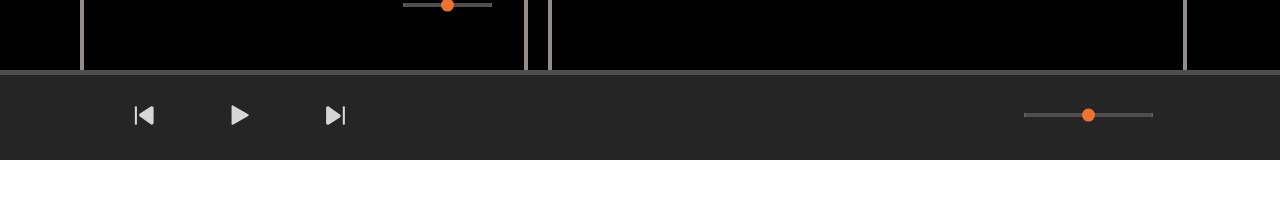
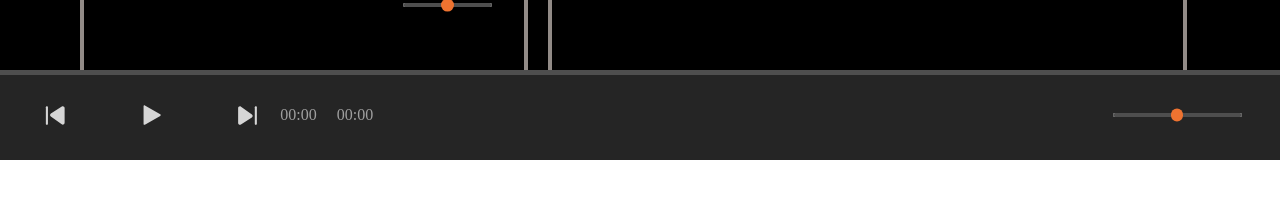
Before and after one commit to jsb8740/FarvoriteMusicList, a Vue app: page / in a window 1280 px wide. Shown: the part 640-838 px from the top of the page. Built offline with nearby package versions, Linux system fonts and the light colour scheme; a web font is replaced by a local one.

Commit message:
time 추가

```diff
--- a/src/components/layouts/TheFooter.vue
+++ b/src/components/layouts/TheFooter.vue
@@ -1,5 +1,5 @@
 <template>
-  <div class="controller">
+  <div class="controller" @click.prevent>
     <!-- <div class="progress">
       <svg></svg>
     </div> -->
@@ -11,8 +11,13 @@
     />
 
     <div class="musicPlayer">
-      <div>
+      <div class="playerControl">
         <PlayerController></PlayerController>
+        <div class="time">
+          {{ startTime }}
+          &nbsp;&nbsp;&nbsp;
+          {{ lastTime }}
+        </div>
       </div>
 
       <div class="musicInfo">
@@ -48,16 +53,37 @@ import PlayerController from "../player/PlayerController.vue";
 import AppProgressBar from "../common/AppProgressBar.vue";
 import { useSoundControllerStore } from "@/stores/soundController";
 import AppMarquee from "../common/AppMarquee.vue";
-import { onMounted, ref, watch } from "vue";
+import { computed, onMounted, ref, watch } from "vue";
 import { useIndexedDBStore } from "@/stores/indexedDB";
 import PlayerSoundImg from "../player/PlayerSoundImg.vue";
+import timeFormat from "@/common/PlayTimeFormat";
 
 const dbStore = useIndexedDBStore();
 const musicStore = useMusicControllerStore();
-const { currentTimePercent, currentIndex, playList } = storeToRefs(musicStore);
+const { currentTimePercent, currentIndex, playList, currentTime, duration } =
+  storeToRefs(musicStore);
 const soundStore = useSoundControllerStore();
 const { volume, isMute } = storeToRefs(soundStore);
 // const currentMusic = computed(() => playList.value[currentIndex.value]);
+
+const startTime = computed(() => {
+  const current = currentTime.value;
+  const [hours, minutes, seconds] = timeFormat(current);
+  if (hours === 0) {
+    return `${minutes}:${seconds}`;
+  } else {
+    return `${hours}:${minutes}:${seconds}`;
+  }
+});
+const lastTime = computed(() => {
+  const current = duration.value;
+  const [hours, minutes, seconds] = timeFormat(current);
+  if (hours === 0) {
+    return `${minutes}:${seconds}`;
+  } else {
+    return `${hours}:${minutes}:${seconds}`;
+  }
+});
 
 const onInput = (e: Event) => {
   const value = Number((e.target as HTMLInputElement).value);
@@ -84,14 +110,21 @@ const title = ref("");
 //     playList.value[currentIndex.value]
 //   );
 // });
+watch(currentIndex, () => {
+  getPlaylist(playList.value[currentIndex.value]);
+});
+watch(playList, () => {
+  getPlaylist(playList.value[currentIndex.value]);
+});
 
-// onMounted(async () => {
-//   console.log("df");
-
-//   title.value = await dbStore.getPlaylistTitle(
-//     playList.value[currentIndex.value]
-//   );
-// });
+const getPlaylist = async (item: string) => {
+  title.value = await dbStore.getPlaylistTitle(item);
+};
+onMounted(() => {
+  setTimeout(() => {
+    getPlaylist(playList.value[currentIndex.value]);
+  }, 1000);
+});
 </script>
 
 <style scoped lang="scss">
@@ -122,8 +155,14 @@ const title = ref("");
     flex-shrink: 1;
     align-items: center;
     user-select: none;
-    justify-content: space-around;
+    justify-content: space-between;
+    padding: 0 3%;
     height: 100%;
+    .playerControl {
+      display: flex;
+      align-items: center;
+      gap: 1rem;
+    }
 
     // & div {
     //   flex-basis: 20% 50% 30%;
@@ -132,6 +171,10 @@ const title = ref("");
     .musicInfo {
       display: flex;
       gap: 3rem;
+      width: 50%;
+      .title {
+        color: white;
+      }
     }
 
     .soundControl {
@@ -142,10 +185,6 @@ const title = ref("");
         align-items: center;
       }
     }
-
-    .title {
-      width: 10rem;
-    }
   }
 }
 </style>
```
